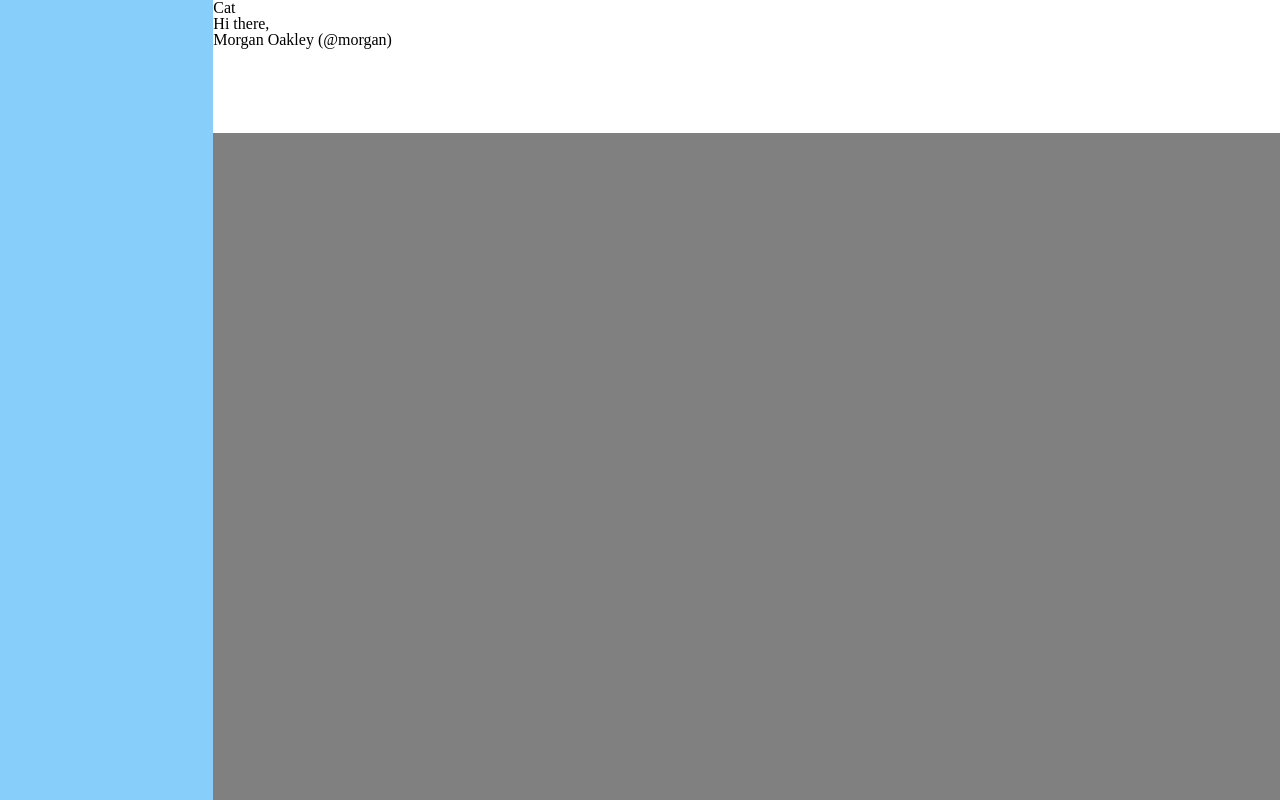
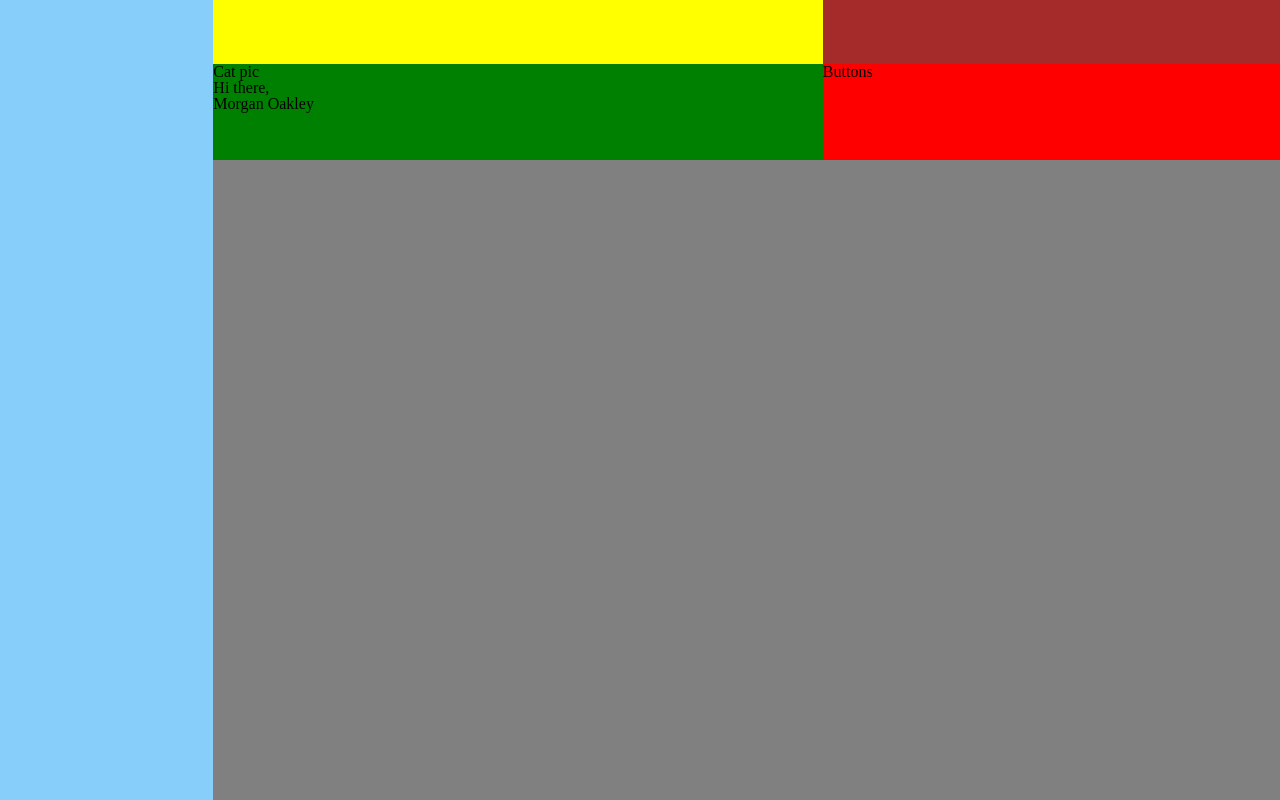
Before and after one commit to mborisevich/admin_dashboard, a plain HTML site: page index.html in a window 1280 px wide. Drawn offline with Linux system fonts and the light colour scheme.

Commit message:
added sect of top layout

```diff
--- a/index.html
+++ b/index.html
@@ -10,9 +10,14 @@
     <div class="container">
         <div class="sidebar"></div>
         <header>
-            <img>Cat
-            <p>Hi there,</p>
-            <p>Morgan Oakley (@morgan)</p>
+            <div class="searchbar"></div>
+            <div class="profile"></div>
+            <div class="greeting">
+                <img>Cat pic
+                <p>Hi there,</p>
+                <p>Morgan Oakley</p>
+            </div>
+            <div class="buttons">Buttons</div>
         </header>
         <div class="main-container"></div>
     </div>
--- a/stylesheet.css
+++ b/stylesheet.css
@@ -49,7 +49,7 @@ div.container {
     width: 100vw;
     height: 100vh;
     display: grid;
-    grid-template-rows: 1fr 5fr;
+    grid-template-rows: 1fr 4fr;
     grid-template-columns: 1fr 5fr;
     background-color: whitesmoke;
 }
@@ -61,9 +61,26 @@ div.sidebar {
 header {
 	background-color: white;
 	grid-row: 1;
-	grid-column: 2/3
+	grid-column: 2/3;
+	display: grid;
+	grid-template-rows: 1fr 1.5fr;
+	grid-template-columns: 4fr 3fr;
+
 }
 div.main-container {
 	background-color: gray;
 
 }
+div.buttons {
+	background-color: red;
+}
+div.greeting {
+	background-color: green;
+}
+div.searchbar {
+	background-color: yellow;
+}
+
+div.profile {
+	background-color: brown;
+}
```
